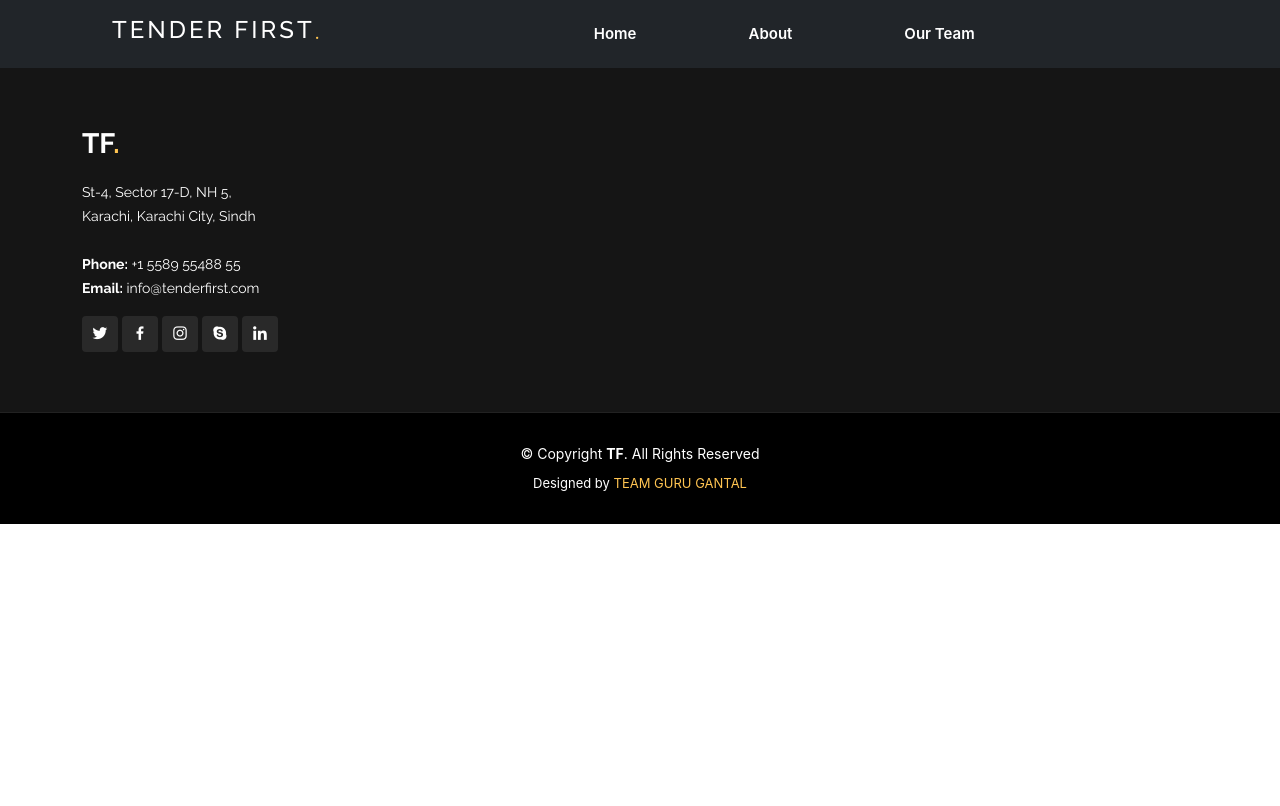
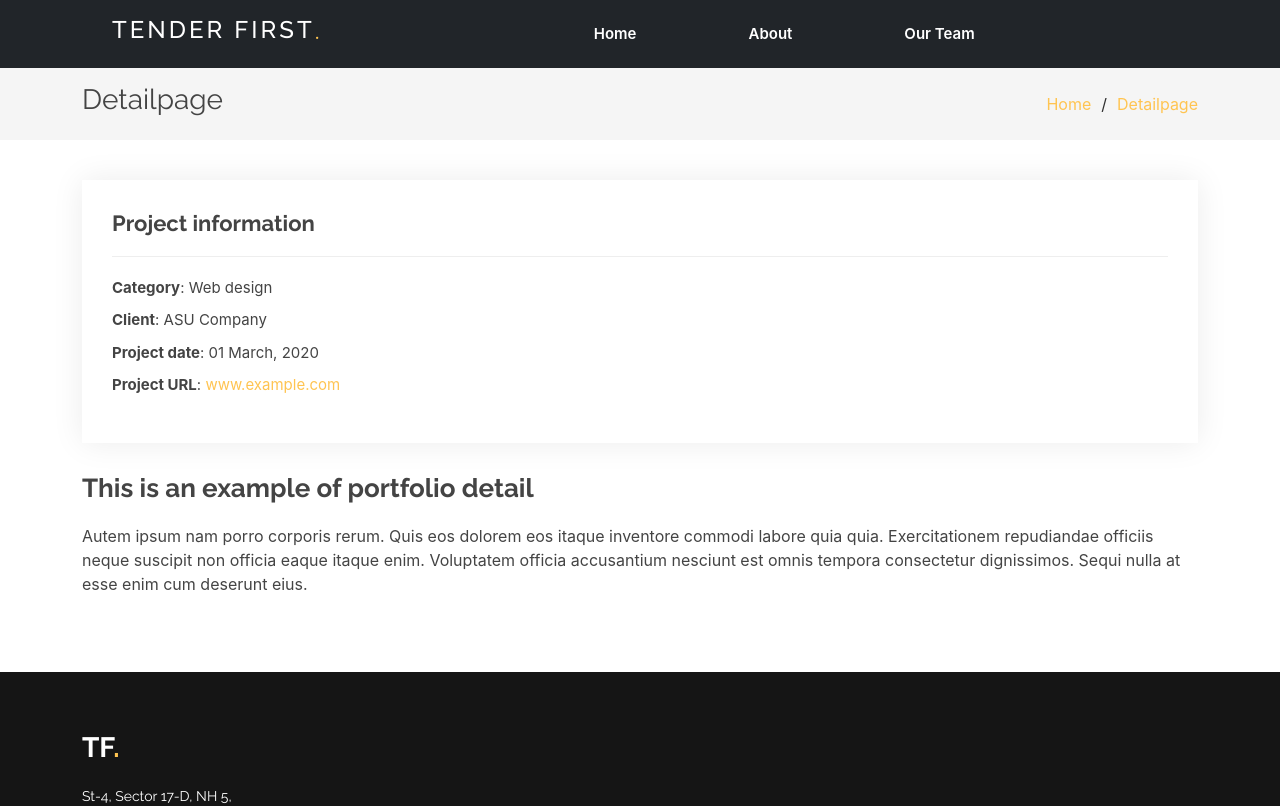
Before and after one commit to NayabNathani/TenderFirst-Frontend, a React (Create React App) app: page /Detailpage in a window 1280 px wide. Shown: the top 806 px of the page. Built offline with nearby package versions, Linux system fonts and the light colour scheme.

Commit message:
second commit

```diff
--- a/public/assets/css/style.css
+++ b/public/assets/css/style.css
@@ -1375,7 +1375,8 @@ section {
   padding: 15px 0;
   background: whitesmoke;
   min-height: 40px;
-  margin-top: 74px;
+  margin-top: auto;
+
 }
 
 .breadcrumbs h2 {
--- a/public/index.html
+++ b/public/index.html
@@ -25,7 +25,6 @@
   <link href="assets/vendor/glightbox/css/glightbox.min.css" rel="stylesheet">
   <link href="assets/vendor/remixicon/remixicon.css" rel="stylesheet">
   <link href="assets/vendor/swiper/swiper-bundle.min.css" rel="stylesheet">
-
   <!-- Template Main CSS File -->
   <link href="assets/css/style.css" rel="stylesheet">
 
@@ -45,6 +44,8 @@
         <script src="assets/vendor/isotope-layout/isotope.pkgd.min.js"></script>
         <script src="assets/vendor/swiper/swiper-bundle.min.js"></script>
 
+        <script src="assets/js/main.js"></script>
+
         <!-- Template Main JS File -->
         <script src="assets/js/main.js"></script>
 
--- a/src/App.js
+++ b/src/App.js
@@ -5,6 +5,7 @@ import Index from './screens/Index-page/index-page.js'
 import Login from './screens/Login-page/loginPage.js'
 import Marketplace from './screens/Market-Place/Marketplace';
 import DetailPage from './screens/Detail-Page/DetailPage';
+import Breadcrumb from './components/BreadCrumb/breadcrumb';
 
 
 function App() {
--- a/src/components/BreadCrumb/breadcrumb.js
+++ b/src/components/BreadCrumb/breadcrumb.js
@@ -1,37 +1,39 @@
 import React from 'react'
+import { BrowserRouter as Router, Route, Link, useLocation } from 'react-router-dom';
 
-function breadcrumb() {
+
+const Breadcrumb= ()=> {
+
+  const location = useLocation();
+  const pathnames = location.pathname.split('/').filter((x) => x);
+
   return (
     <>
-    <main id="main">
-        {/* <!-- ======= Breadcrumbs ======= --> */}
-    <section class="breadcrumbs">
-      <div class="container">
+      <main id="main">
+        <section className="breadcrumbs">
+          <div className="container">
+            <div className="d-flex justify-content-between align-items-center">
+              <h2>{pathnames}</h2>
+              <nav>
+                <ol>
+                  <li>
+                    <Link to="/">Home</Link>
+                  </li>
+                  {pathnames.map((name, index) => {
+                    const routeTo = `/${pathnames.slice(0, index + 1).join('/')}`;
 
-        <div class="d-flex justify-content-between align-items-center">
-          <h2>Inner Page</h2>
-          <ol>
-            <li><a href="index.html">HomePage</a></li>
-            <li>Next Page</li>
-          </ol>
-        </div>
-
-      </div>
-    </section>
-    {/* <!-- End Breadcrumbs --> */}
-
-    <section class="inner-page">
-      <div class="container">
-        <p>
-          Example inner page template
-        </p>
-      </div>
-    </section>
-
-  </main>
+                    return (
+                      <li key={index}>
+                        <Link to={routeTo}>{name}</Link>
+                      </li>
+                    );
+                  })}
+                </ol>
+              </nav>
+            </div></div></section></main>
     </>
 
   )
 }
 
-export default breadcrumb
+export default Breadcrumb
--- a/src/components/Detailpage-Compo/DetailCompo.js
+++ b/src/components/Detailpage-Compo/DetailCompo.js
@@ -0,0 +1,61 @@
+import React from 'react'
+
+const DetailCompo = () => {
+
+  return (
+    <div>
+          {/* <!-- ======= Portfolio Details Section ======= --> */}
+          <section id="portfolio-details" className="portfolio-details">
+              <div className="container">
+
+                  <div className="row gy-4">
+
+                      {/* <div class="col-lg-8">
+                          <div class="portfolio-details-slider swiper">
+                              <div class="swiper-wrapper align-items-center">
+
+                                  <div class="swiper-slide">
+                                      <img src="assets/img/portfolio/portfolio-1.jpg" alt=""/>
+                                  </div>
+
+                                  <div class="swiper-slide">
+                                      <img src="assets/img/portfolio/portfolio-2.jpg" alt=""/>
+                                  </div>
+
+                                  <div class="swiper-slide">
+                                      <img src="assets/img/portfolio/portfolio-3.jpg" alt=""/>
+                                  </div>
+
+                              </div>
+                              <div class="swiper-pagination"></div>
+                          </div>
+                      </div> */}
+
+                      <div className="col-lg-12">
+                          <div className="portfolio-info">
+                              <h3>Project information</h3>
+                              <ul>
+                                  <li><strong>Category</strong>: Web design</li>
+                                  <li><strong>Client</strong>: ASU Company</li>
+                                  <li><strong>Project date</strong>: 01 March, 2020</li>
+                                  <li><strong>Project URL</strong>: <a href="#">www.example.com</a></li>
+                              </ul>
+                          </div>
+                          <div className="portfolio-description">
+                              <h2>This is an example of portfolio detail</h2>
+                              <p>
+                                  Autem ipsum nam porro corporis rerum. Quis eos dolorem eos itaque inventore commodi labore quia quia. Exercitationem repudiandae officiis neque suscipit non officia eaque itaque enim. Voluptatem officia accusantium nesciunt est omnis tempora consectetur dignissimos. Sequi nulla at esse enim cum deserunt eius.
+                              </p>
+                          </div>
+                      </div>
+
+                  </div>
+
+              </div>
+          </section>
+
+    </div>
+  )
+}
+
+export default DetailCompo
--- a/src/screens/Detail-Page/DetailPage.js
+++ b/src/screens/Detail-Page/DetailPage.js
@@ -2,11 +2,15 @@ import React from 'react'
 import './detailPage.css'
 import LoginHeader from '../../components/Login-Header/Loginnavbar';
 import Footer from '../../components/Footer/footer';
+import DetailCompo  from '../../components/Detailpage-Compo/DetailCompo';
+import Breadcrumb from '../../components/BreadCrumb/breadcrumb';
 
 const DetailPage = () => {
   return (
     <>
         <LoginHeader/>
+        <Breadcrumb/>
+        <DetailCompo/>
         <Footer/>
     </>
   )
--- a/src/screens/Market-Place/Marketplace.js
+++ b/src/screens/Market-Place/Marketplace.js
@@ -4,12 +4,15 @@ import { useNavigate, Link } from "react-router-dom";
 import LoginHeader from '../../components/Login-Header/Loginnavbar';
 import Footer from '../../components/Footer/footer';
 import MarketPlaceComp from "../../components/MarketpalceCompo/MarketPlaceComp";
+import Breadcrumb from "../../components/BreadCrumb/breadcrumb";
 
 
 const Marketplace= ()=> {
   return (
     <>
       <LoginHeader />
+      <Breadcrumb/>
+      <br/>
       <MarketPlaceComp/>
       <Footer />
     </>
```
